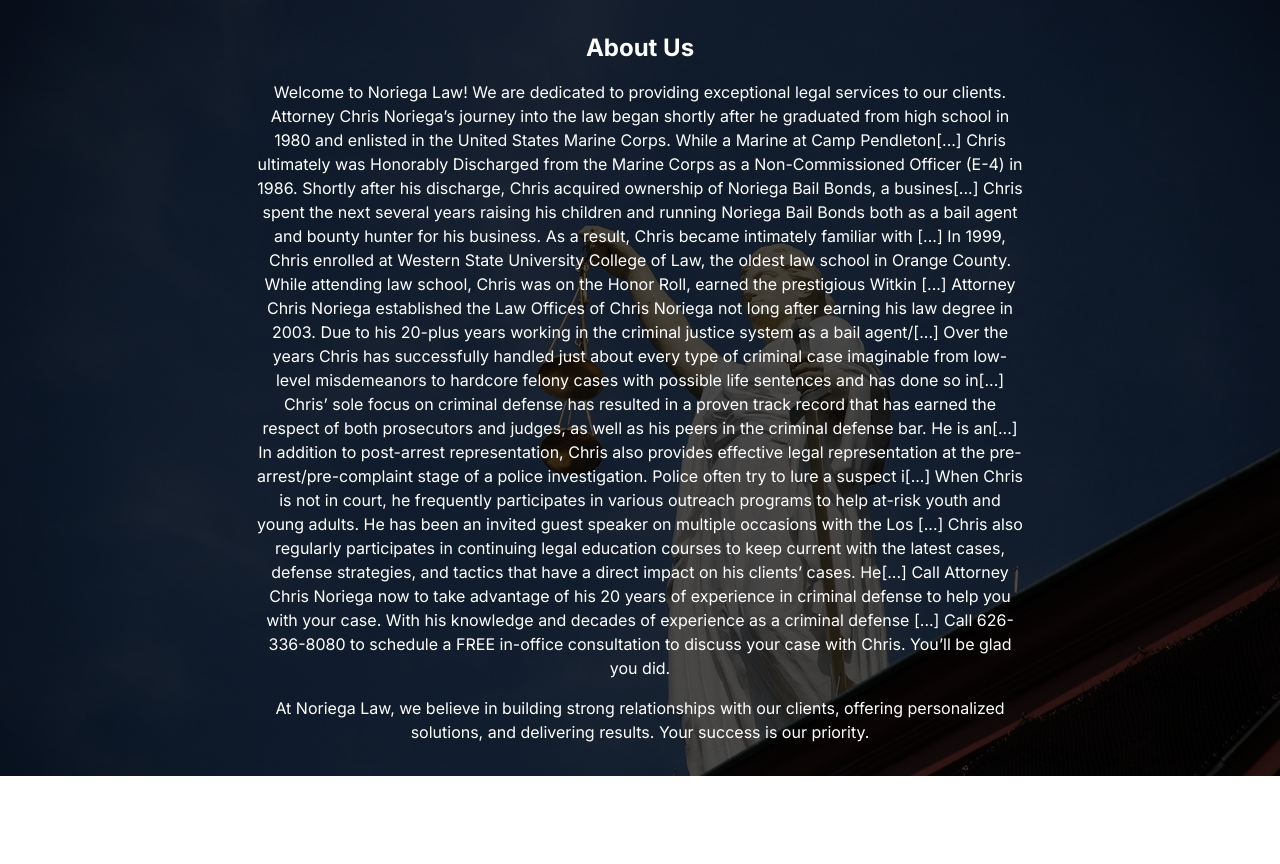
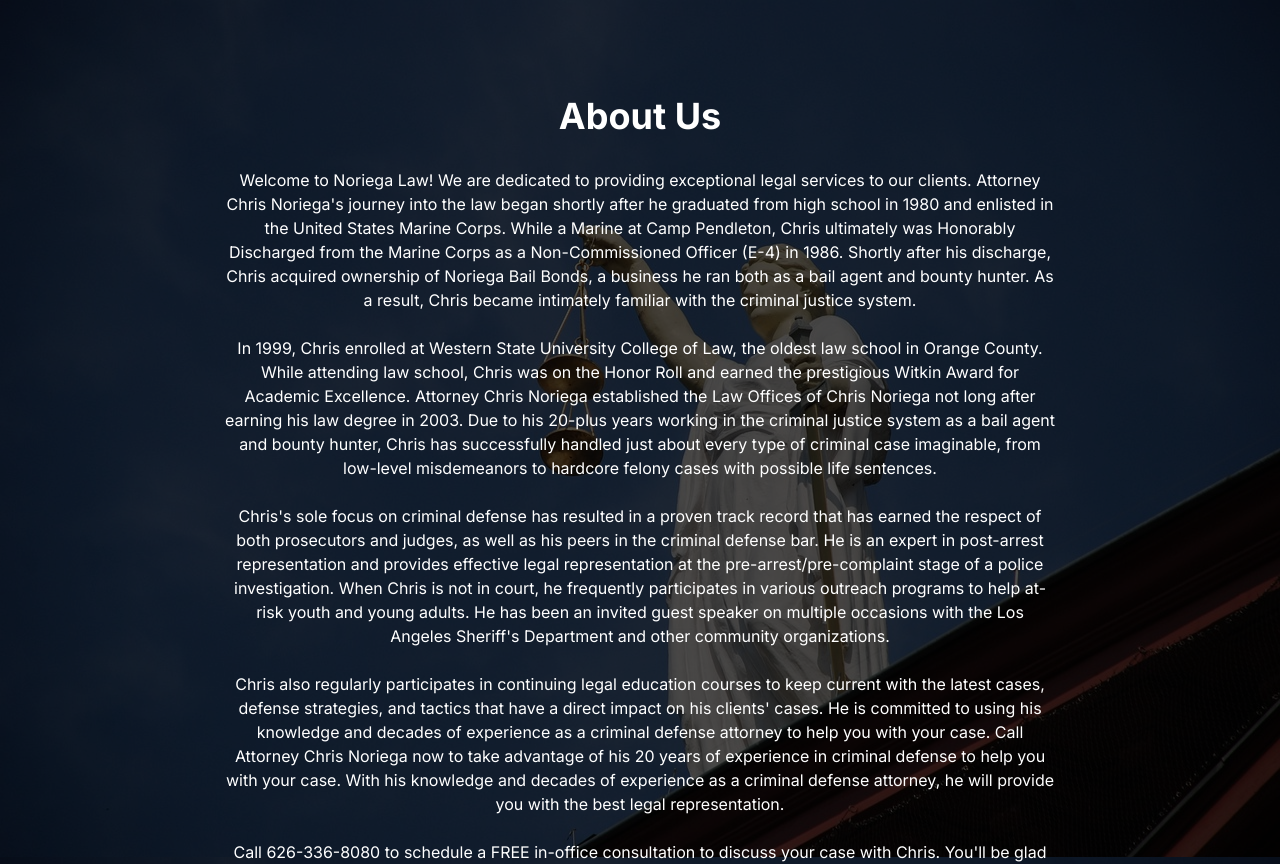
Before and after one commit to lggg123/noriegalaw-site, a Next.js app: page /about in a window 1280 px wide. Shown: the top 864 px of the page. Before the commit the page ends 800 px from the top, so only its background shows below. Built offline with nearby package versions, Linux system fonts and the light colour scheme.

Commit message:
Update page.tsx
fix: change the function declaration for the modern syntax style.

```diff
--- a/src/app/about/page.tsx
+++ b/src/app/about/page.tsx
@@ -1,32 +1,33 @@
 import React from 'react';
 
-const AboutSection = () => {
+function AboutSection() {
   return (
-    <section id="about" className="py-8 bg-[url('/images/scales-of-justice-bg.jpg')] bg-cover bg-fixed before:content-[''] before:absolute before:inset-0 before:bg-black before:bg-opacity-70 before:z-0 relative">
-      <div className="max-w-3xl mx-auto text-center relative z-10">
-        <h2 className="text-2xl font-bold mb-4 text-white">About Us</h2>
-        <p className="text-white mb-4">
+    <section id="about" className="py-16 bg-[url('/images/scales-of-justice-bg.jpg')] bg-cover bg-fixed relative">
+      <div className="absolute inset-0 bg-black bg-opacity-70 z-0"></div>
+      <div className="max-w-4xl mx-auto text-center relative z-10 p-8">
+        <h2 className="text-4xl font-bold mb-8 text-white">About Us</h2>
+        <p className="text-white mb-6">
           Welcome to Noriega Law! We are dedicated to providing exceptional legal services to our clients.
-          Attorney Chris Noriega’s journey into the law began shortly after he graduated from high school in 1980 and enlisted in the United States Marine Corps. While a Marine at Camp Pendleton[...]
-          Chris ultimately was Honorably Discharged from the Marine Corps as a Non-Commissioned Officer (E-4) in 1986.  Shortly after his discharge, Chris acquired ownership of Noriega Bail Bonds, a busines[...]
-          Chris spent the next several years raising his children and running Noriega Bail Bonds both as a bail agent and bounty hunter for his business.  As a result, Chris became intimately familiar with [...]
-          In 1999, Chris enrolled at Western State University College of Law, the oldest law school in Orange County. While attending law school, Chris was on the Honor Roll, earned the prestigious Witkin [...]
-          Attorney Chris Noriega established the Law Offices of Chris Noriega not long after earning his law degree in 2003.  Due to his 20-plus years working in the criminal justice system as a bail agent/[...]
-          Over the years Chris has successfully handled just about every type of criminal case imaginable from low-level misdemeanors to hardcore felony cases with possible life sentences and has done so in[...]
-          Chris’ sole focus on criminal defense has resulted in a proven track record that has earned the respect of both prosecutors and judges, as well as his peers in the criminal defense bar. He is an[...]
-          In addition to post-arrest representation, Chris also provides effective legal representation at the pre-arrest/pre-complaint stage of a police investigation.  Police often try to lure a suspect i[...]
-          When Chris is not in court, he frequently participates in various outreach programs to help at-risk youth and young adults. He has been an invited guest speaker on multiple occasions with the Los [...]
-          Chris also regularly participates in continuing legal education courses to keep current with the latest cases, defense strategies, and tactics that have a direct impact on his clients’ cases. He[...]
-          Call Attorney Chris Noriega now to take advantage of his 20 years of experience in criminal defense to help you with your case.  With his knowledge and decades of experience as a criminal defense [...]
-          Call 626-336-8080 to schedule a FREE in-office consultation to discuss your case with Chris.  You’ll be glad you did.
+          Attorney Chris Noriega&apos;s journey into the law began shortly after he graduated from high school in 1980 and enlisted in the United States Marine Corps. While a Marine at Camp Pendleton, Chris ultimately was Honorably Discharged from the Marine Corps as a Non-Commissioned Officer (E-4) in 1986. Shortly after his discharge, Chris acquired ownership of Noriega Bail Bonds, a business he ran both as a bail agent and bounty hunter. As a result, Chris became intimately familiar with the criminal justice system.
+        </p>
+        <p className="text-white mb-6">
+          In 1999, Chris enrolled at Western State University College of Law, the oldest law school in Orange County. While attending law school, Chris was on the Honor Roll and earned the prestigious Witkin Award for Academic Excellence. Attorney Chris Noriega established the Law Offices of Chris Noriega not long after earning his law degree in 2003. Due to his 20-plus years working in the criminal justice system as a bail agent and bounty hunter, Chris has successfully handled just about every type of criminal case imaginable, from low-level misdemeanors to hardcore felony cases with possible life sentences.
+        </p>
+        <p className="text-white mb-6">
+          Chris&apos;s sole focus on criminal defense has resulted in a proven track record that has earned the respect of both prosecutors and judges, as well as his peers in the criminal defense bar. He is an expert in post-arrest representation and provides effective legal representation at the pre-arrest/pre-complaint stage of a police investigation. When Chris is not in court, he frequently participates in various outreach programs to help at-risk youth and young adults. He has been an invited guest speaker on multiple occasions with the Los Angeles Sheriff&apos;s Department and other community organizations.
+        </p>
+        <p className="text-white mb-6">
+          Chris also regularly participates in continuing legal education courses to keep current with the latest cases, defense strategies, and tactics that have a direct impact on his clients&apos; cases. He is committed to using his knowledge and decades of experience as a criminal defense attorney to help you with your case. Call Attorney Chris Noriega now to take advantage of his 20 years of experience in criminal defense to help you with your case. With his knowledge and decades of experience as a criminal defense attorney, he will provide you with the best legal representation.
+        </p>
+        <p className="text-white mb-6">
+          Call 626-336-8080 to schedule a FREE in-office consultation to discuss your case with Chris. You&apos;ll be glad you did.
         </p>
         <p className="text-white">
-          At Noriega Law, we believe in building strong relationships with our clients, offering personalized
-          solutions, and delivering results. Your success is our priority.
+          At Noriega Law, we believe in building strong relationships with our clients, offering personalized solutions, and delivering results. Your success is our priority.
         </p>
       </div>
     </section>
   );
-};
+}
 
 export default AboutSection;
```
